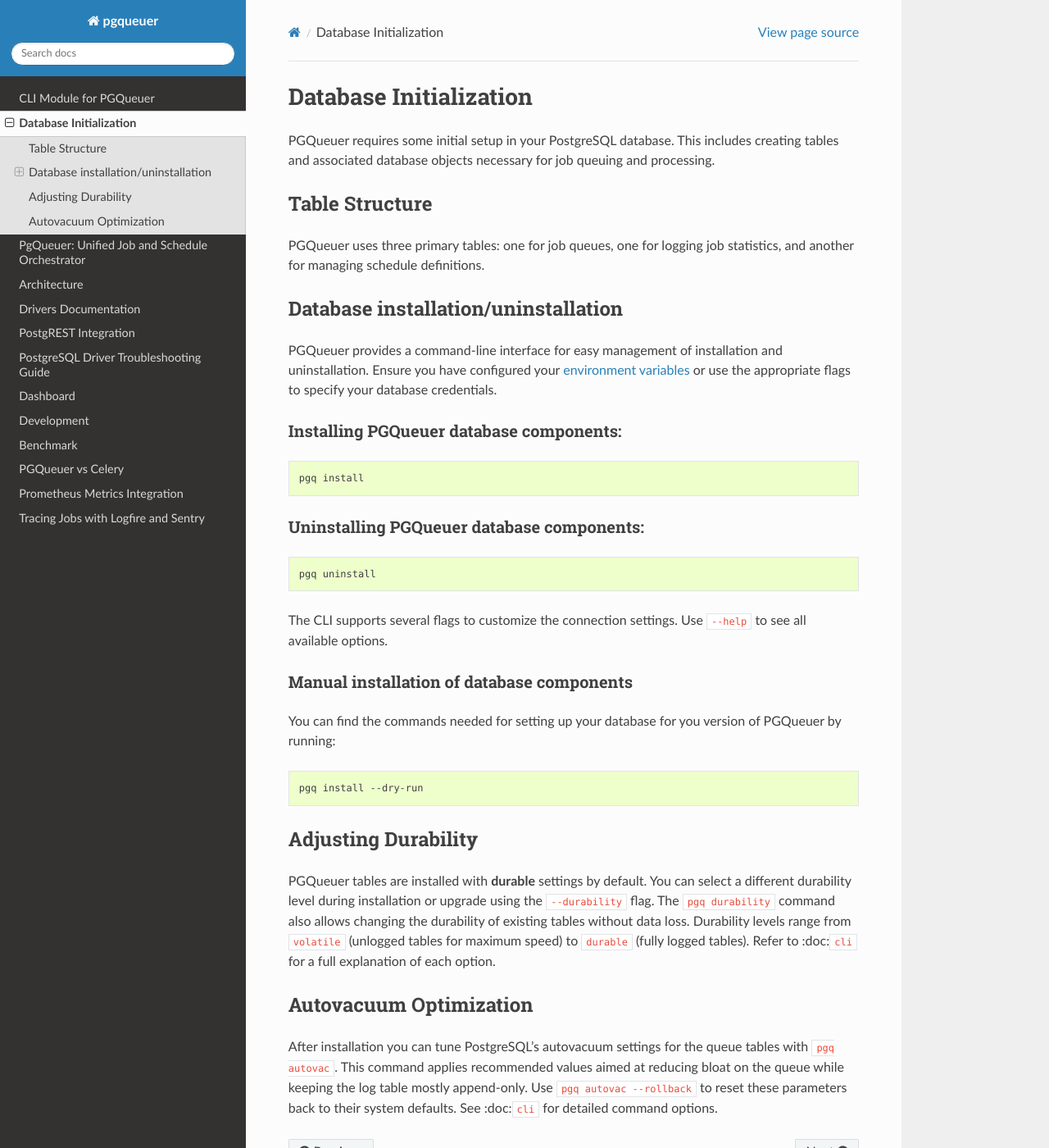
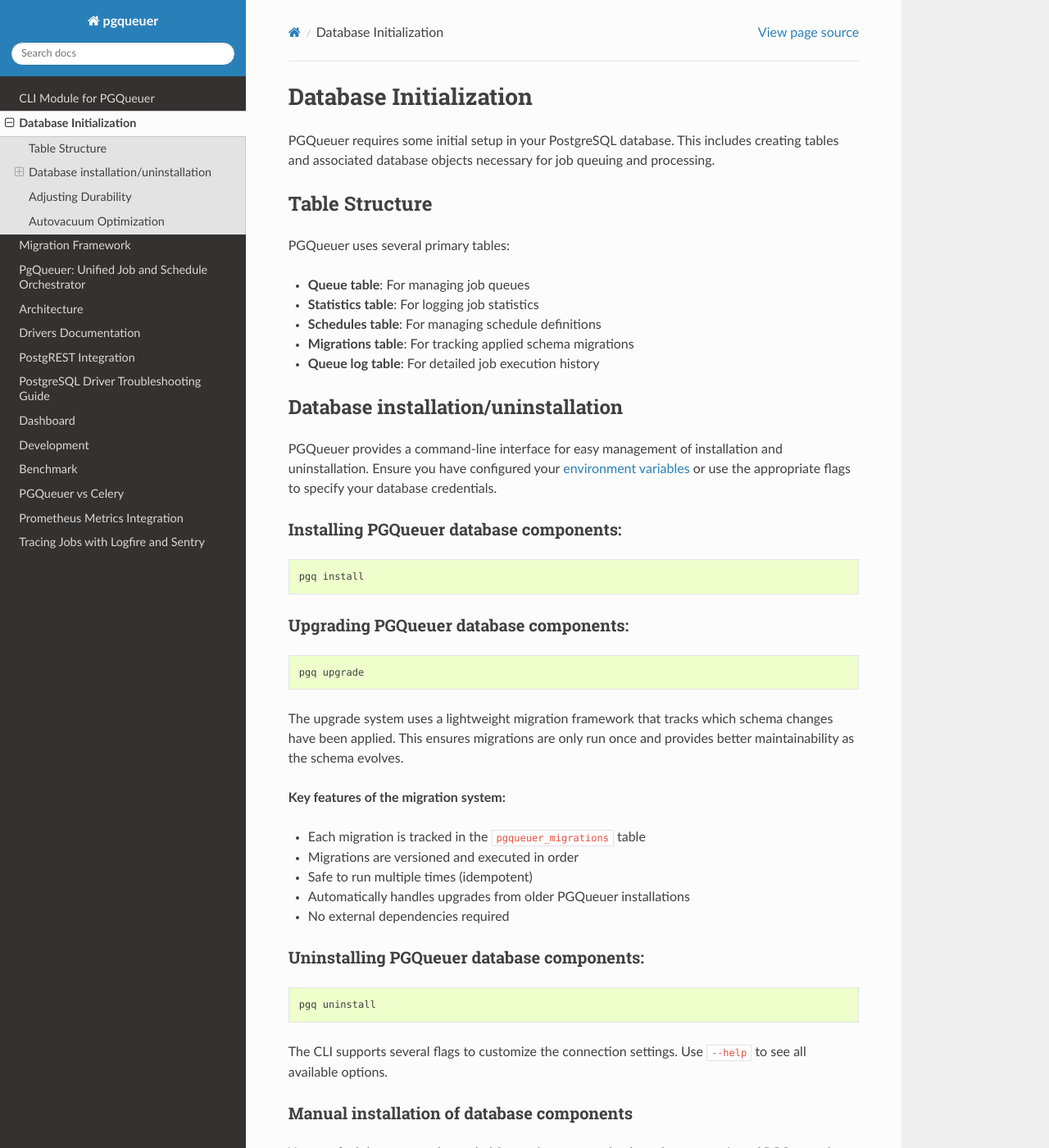
Before and after one commit to janbjorge/pgqueuer, a Sphinx documentation site: the page built from docs/database_initialization.md, in a window 1280 px wide and 1400 px high. Shown: the whole window at 82% size. Built offline with Sphinx 7.4.7 and the Read the Docs theme 3.1.0, drawn with Linux system fonts in a browser that asks for light colours.

Commit message:
Add comprehensive documentation for migration framework
Co-authored-by: janbjorge <16663421+janbjorge@users.noreply.github.com>

````diff
--- a/docs/database_initialization.md
+++ b/docs/database_initialization.md
@@ -4,7 +4,12 @@ PGQueuer requires some initial setup in your PostgreSQL database. This includes
 
 ## Table Structure
 
-PGQueuer uses three primary tables: one for job queues, one for logging job statistics, and another for managing schedule definitions.
+PGQueuer uses several primary tables:
+- **Queue table**: For managing job queues
+- **Statistics table**: For logging job statistics
+- **Schedules table**: For managing schedule definitions
+- **Migrations table**: For tracking applied schema migrations
+- **Queue log table**: For detailed job execution history
 
 
 ## Database installation/uninstallation
@@ -15,6 +20,20 @@ PGQueuer provides a command-line interface for easy management of installation a
 ```bash
 pgq install
 ```
+
+### Upgrading PGQueuer database components:
+```bash
+pgq upgrade
+```
+
+The upgrade system uses a lightweight migration framework that tracks which schema changes have been applied. This ensures migrations are only run once and provides better maintainability as the schema evolves.
+
+**Key features of the migration system:**
+- Each migration is tracked in the `pgqueuer_migrations` table
+- Migrations are versioned and executed in order
+- Safe to run multiple times (idempotent)
+- Automatically handles upgrades from older PGQueuer installations
+- No external dependencies required
 
 ### Uninstalling PGQueuer database components:
 ```bash
--- a/docs/index.rst
+++ b/docs/index.rst
@@ -71,6 +71,7 @@ shows how to pass a callable to ``pgqueuer.cli.run``.
 
    cli
    database_initialization
+   migrations
    pgqueuer
    architecture
    driver
````
Also changed, not shown: docs/migrations.md (added, +234 -0 lines).
